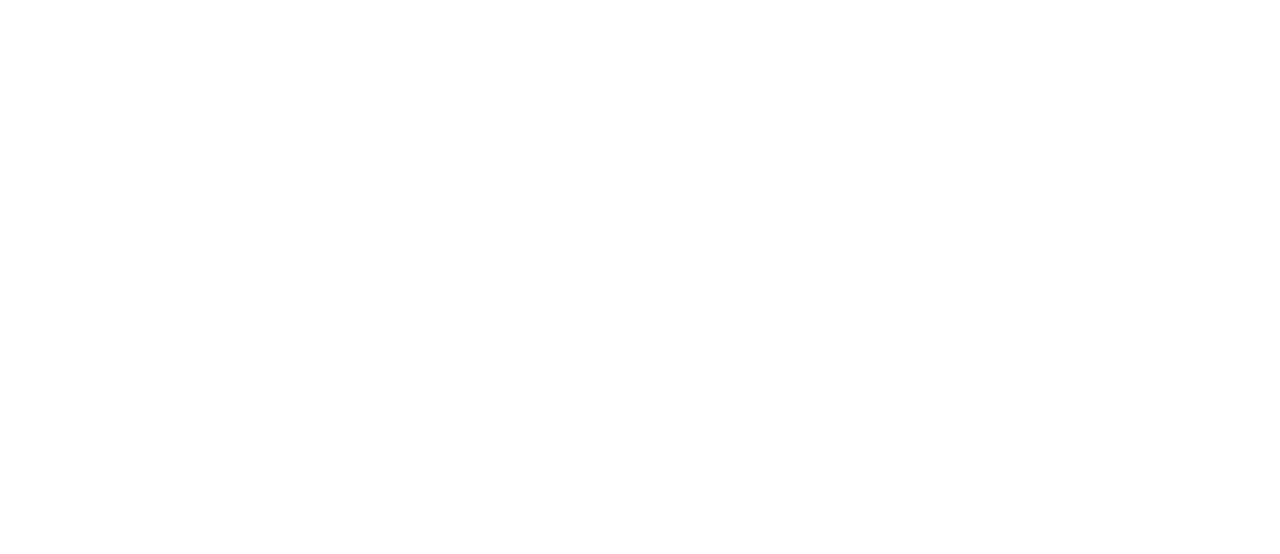
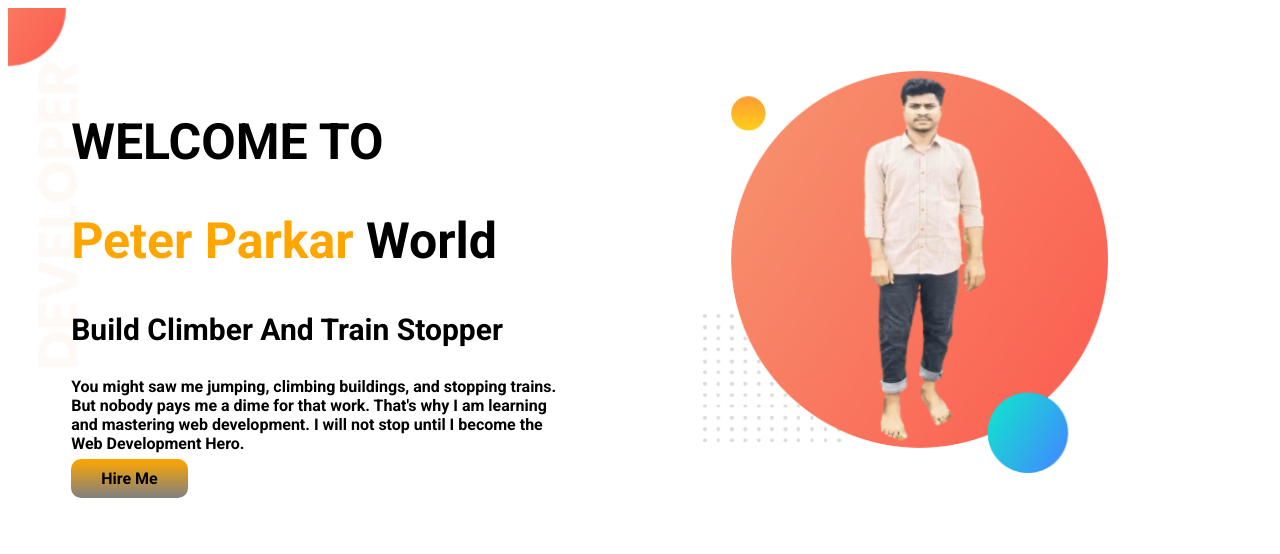
Before and after one commit to imran720/imran, a plain HTML site: page index.html in a window 1280 px wide. Drawn offline with Linux system fonts and the light colour scheme.

Commit message:
added html css

```diff
--- a/index.html
+++ b/index.html
@@ -6,8 +6,29 @@
     <meta name="viewport" content="width=device-width, initial-scale=1.0">
     <title>my first project</title>
     <link rel="stylesheet" href="style.css">
+    <link rel="preconnect" href="https://fonts.googleapis.com">
+<link rel="preconnect" href="https://fonts.gstatic.com" crossorigin>
+<link href="https://fonts.googleapis.com/css2?family=Roboto:wght@700&display=swap" rel="stylesheet">
+
 </head>
 <body>
 
+<section class="top-banner">
+<div class="imran">
+    <h1>welcome to</h1>
+    <h2><span class="imran1">peter parkar </span>world</h2>
+    <h3> build climber and train stopper</h3>
+    <p>You might saw me jumping, climbing buildings, and stopping trains. But nobody pays me a dime for that work. That's why I am learning and mastering web development. I will not stop until I become the Web Development Hero.</p>
+
+    <a class="imran3" target="blank" href="https://www.youtube.com">hire me</a>
+</div>
+
+<div class="imran">
+    <img src="images/my-bg.png" alt="">
+</div>
+
+</section>
+
+
 </body>
 </html>
--- a/style.css
+++ b/style.css
@@ -0,0 +1,43 @@
+body{
+    font-family: 'Roboto', sans-serif;
+
+}
+.imran h1{
+    font-size: 50px;
+    text-transform: uppercase;
+}
+.imran h2{
+    font-size: 50px;
+    text-transform: capitalize;
+}
+.imran h3{
+    font-size:30px;
+    text-transform: capitalize;
+}
+.imran1{
+    color: orange;
+}
+section{
+    display: flex;
+}
+.imran3{
+text-decoration:none;
+background-image: linear-gradient(orange,gray);
+padding:10px 30px ;
+text-transform:capitalize;
+border-radius:10px;
+color: black;
+
+}
+.imran{
+width:50% ;
+padding: 5%;
+
+}
+.imran img{
+    width: 80%;
+}
+.top-banner{
+    background-image: url(images/top-banner.png);
+    background-repeat: no-repeat;
+}
```
